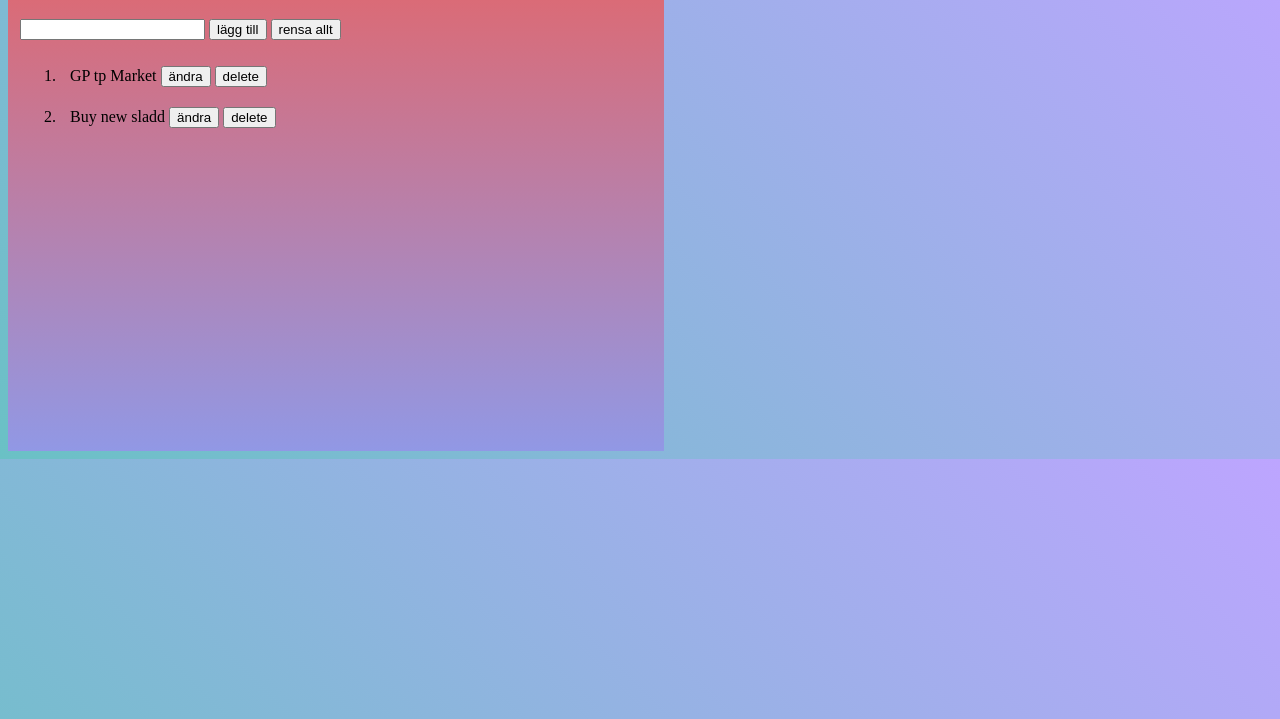
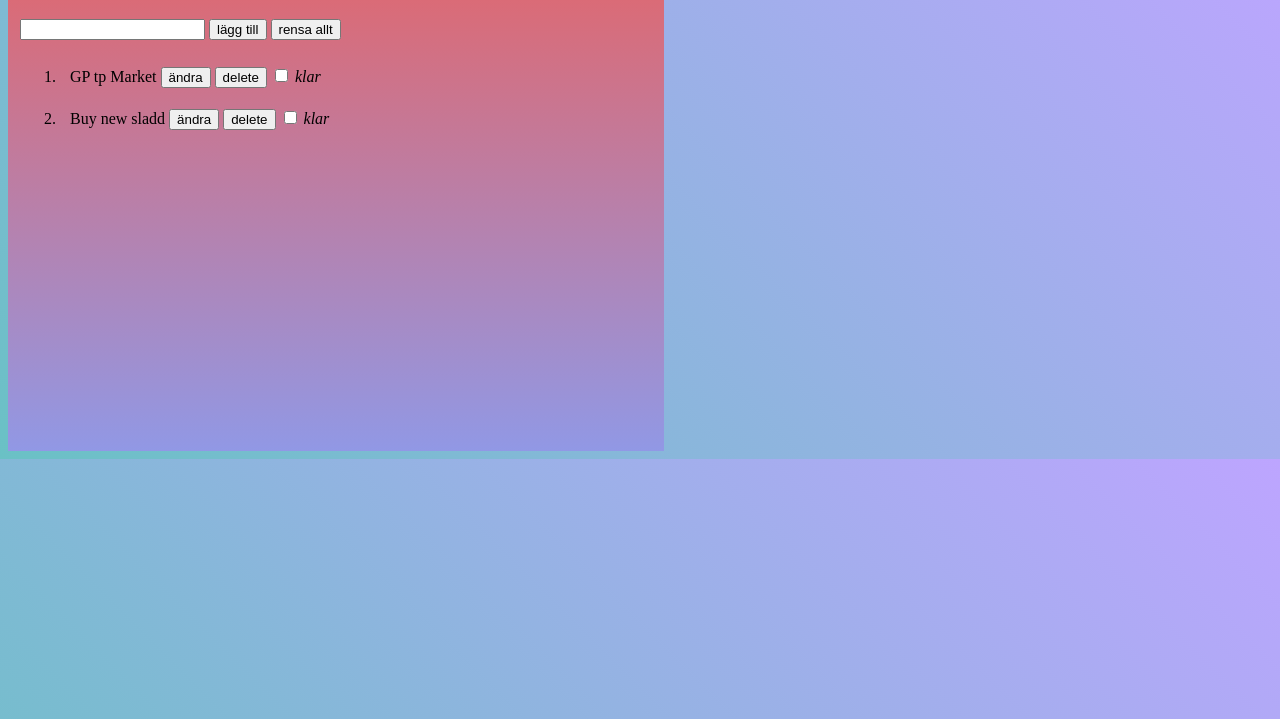
Before and after one commit to RasmusGyllenhammar/Rasmus-Gyllenhammar-ToDoList-Vue, a plain HTML site: page Index.html in a window 1280 px wide. Shown: the part 81-800 px from the top of the page. Drawn offline with nearby package versions, Linux system fonts and the light colour scheme.

Commit message:
check box

```diff
--- a/Index.html
+++ b/Index.html
@@ -43,7 +43,7 @@
                         <!--V-model är en 2-way binding som "todo"-->
           <input type="text" v-model="todo">
           <input type="submit" value="lägg till" @click ="storeTodo">
-          <input type="submit" value="rensa allt" @click = "clearTodo">
+          <input type="submit" value="rensa allt" @click ="clearTodo">
 
         </div>
 
@@ -62,6 +62,8 @@
 
                   <button @click="editTodo(index, todo)"> ändra  </button>
                   <button @click="deleteTodo(index)"> delete</button>
+                  <input type="checkbox" name="klar">
+                  <label for="klar"> <i>klar</i></label>
               </li>
           </ol>
 
```
